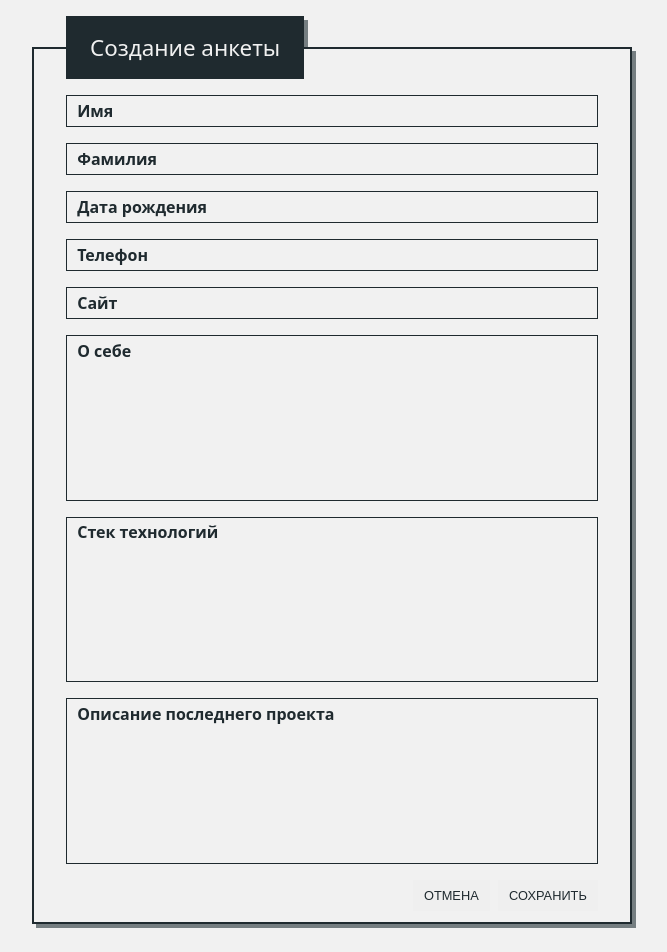
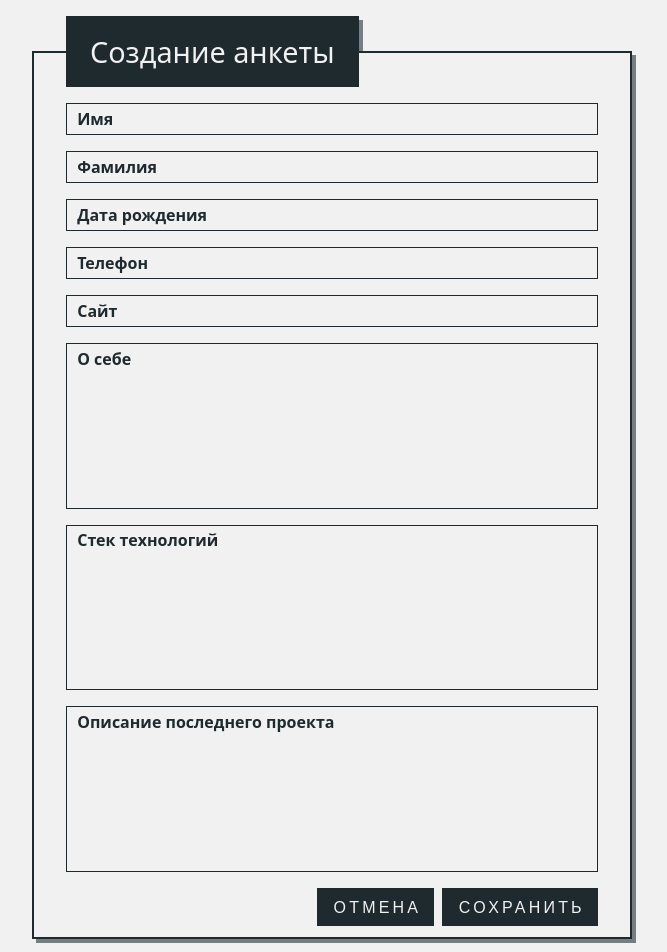
Before and after one commit to YauheniMel/questionnaire, a React (Create React App) app: page / in a window 1280 px wide. Shown: the top 952 px of the page, without its empty margins (308-975 px from the left). Built offline with nearby package versions, Linux system fonts and the light colour scheme; the HTML template or start-up script is replaced by a standard one.

Commit message:
feat: Add custom styles for buttons

```diff
--- a/src/conponents/Button/Button.module.css
+++ b/src/conponents/Button/Button.module.css
@@ -1,4 +1,43 @@
-.button {
+@import '../../styles/colors.css';
+
+.button{
+  position: relative;
+  text-transform: uppercase;
   margin-left: .5rem;
-  text-transform: uppercase;
+  cursor: pointer;
 }
+
+.button:after {
+  content: '';
+  position: absolute;
+  top: 50%;
+  left: 50%;
+  width: 10%;
+  height: 100%;
+  background: var(--primary-light);
+  opacity: 0;
+}
+
+@keyframes ripple {
+  0% {
+    transform: scale(1,25);
+    opacity: .7;
+    transform: translate(-50%, -50%);
+  }
+  60% {
+    transform: scale(6, 25);
+    opacity: .3;
+  }
+  80% {
+    transform: scale(10, 25);
+    opacity: .2;
+  }
+  100% {
+    transform: scale(10, 25);
+    opacity: 0;
+  }
+}
+
+.button:focus:not(:active)::after {
+  animation: ripple .2s ease-in-out;
+}
--- a/src/conponents/Form/Form.jsx
+++ b/src/conponents/Form/Form.jsx
@@ -10,7 +10,6 @@ class Form extends React.Component {
         <fieldset className={classes.fieldset}>
           <legend className={classes.legend}>
             Создание анкеты
-            {/* <div className={classes.clear}></div> */}
           </legend>
           <FormField
             label="Имя"
@@ -53,7 +52,9 @@ class Form extends React.Component {
             type="textarea"
           />
           <div className={classes.action}>
-            <Button type="reset">Отмена</Button>
+            <Button type="reset">
+              Отмена
+            </Button>
             <Button>Сохранить</Button>
           </div>
         </fieldset>
--- a/src/conponents/Form/Form.module.css
+++ b/src/conponents/Form/Form.module.css
@@ -16,7 +16,7 @@ form {
 
 .legend {
   position: relative;
-  font-size: 1.4rem;
+  font-size: 1.8rem;
   color: var(--white);
   padding: 1rem 1.5rem;
   background-color: var(--primary-main);
@@ -36,5 +36,5 @@ form {
 .action {
   display: flex;
   justify-content: end;
-  padding-bottom: .7rem
+  padding-bottom: .7rem;
 }
--- a/src/index.css
+++ b/src/index.css
@@ -40,12 +40,21 @@ input {
 }
 
 button {
-  padding: .5rem .7rem;
+  padding: .6rem .7rem .4rem .9rem;
   cursor: pointer;
-  font-size: .8rem;
+  overflow: hidden;
+  font-size: 1rem;
+  user-select: none;
+  color: var(--white);
+  background-color: var(--primary-main);
+  letter-spacing: .2rem;
+  border: 2px solid var(--primary-main);
+}
+
+button:hover {
   color: var(--primary-main);
-  border-radius: 0;
-  border: none;
+  background-color: var(--white);
+  transition-duration: .3s;
 }
 
 @media only screen and (max-width: 768px) {
```
